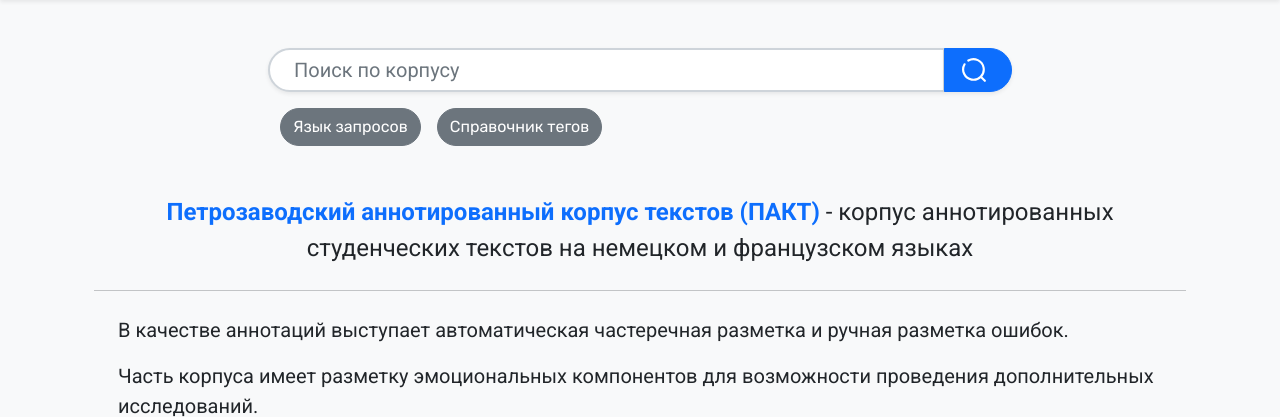
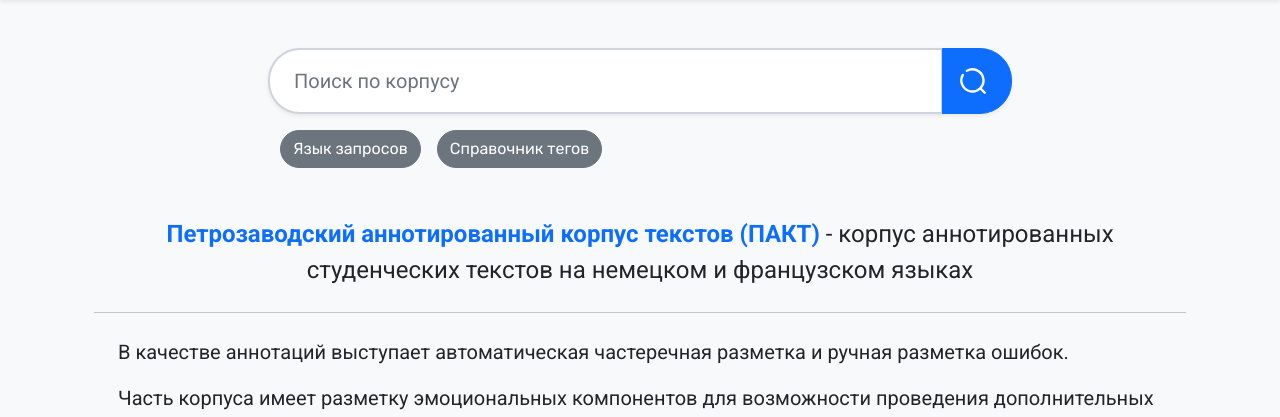
Before and after one commit to remshu-inc/pakt-work-tools, a Django app: page / in a window 1280 px wide. Shown: the part 64-481 px from the top of the page. Run offline with Django 4.2, Linux system fonts and the light colour scheme; data that the repository does not hold is empty.

Commit message:
minor design changes

```diff
--- a/static/css/index.css
+++ b/static/css/index.css
@@ -66,6 +66,7 @@
 
 .search-result-card:hover {
 	border-left: 10px solid var(--bs-primary);
+	padding-right: calc(1rem - 4px) !important;
 	box-shadow: 0 0.5rem 1rem rgba(0, 0, 0, 0.15);
 }
 
--- a/templates/index.html
+++ b/templates/index.html
@@ -16,7 +16,7 @@
 				<input
 					name="corpus_search"
 					type="search"
-					class="form-control shadow-sm border-2 fs-5"
+					class="form-control shadow-sm border-2 fs-5 py-3"
 					placeholder="Поиск по корпусу"
 					aria-label="Поиск по корпусу"
 					aria-describedby="search-btn"
@@ -27,7 +27,7 @@
 					<svg
 						class="bi"
 						xmlns="http://www.w3.org/2000/svg"
-						height="26"
+						height="28"
 						fill="none"
 						stroke="currentColor"
 						viewBox="0 0 24 24"
```
